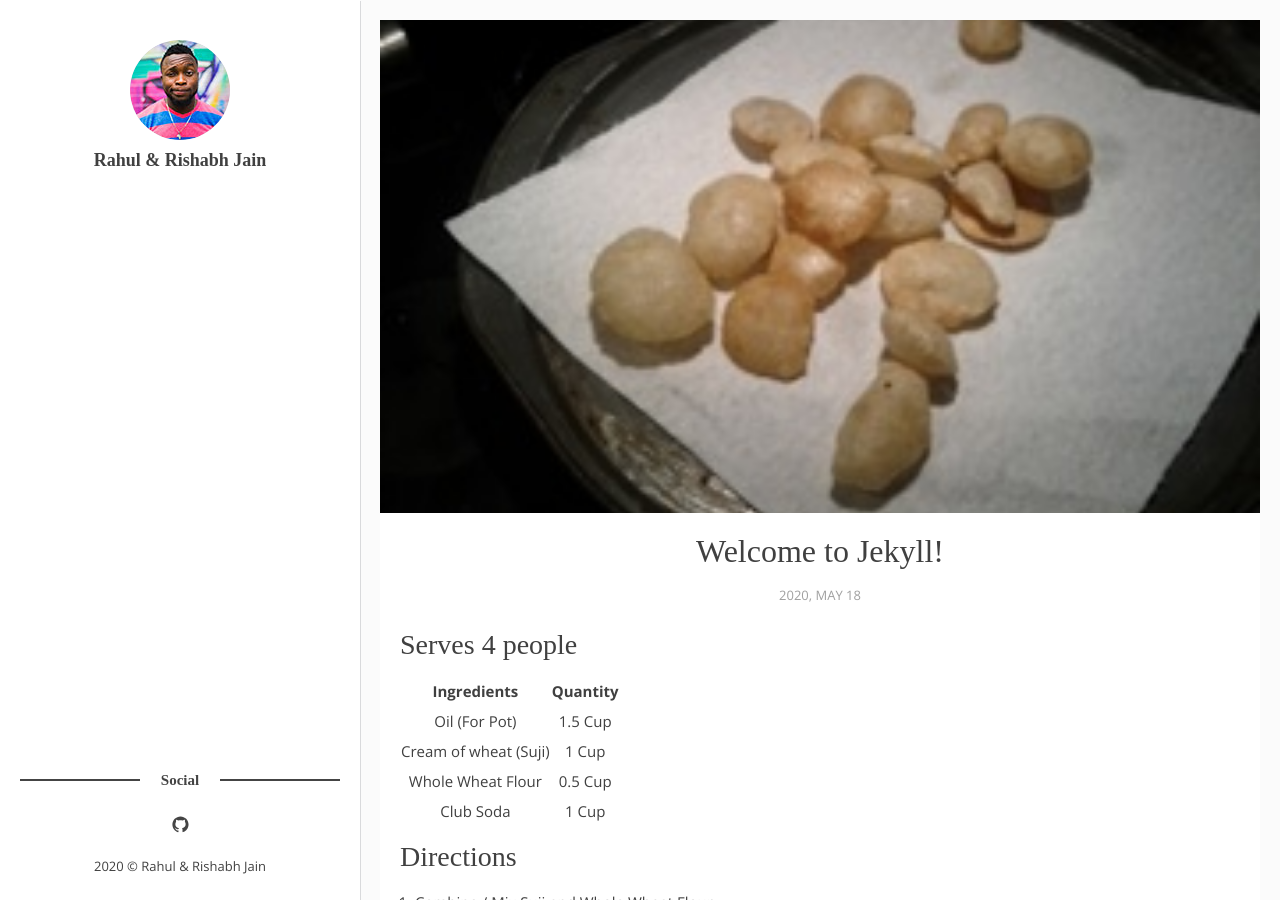
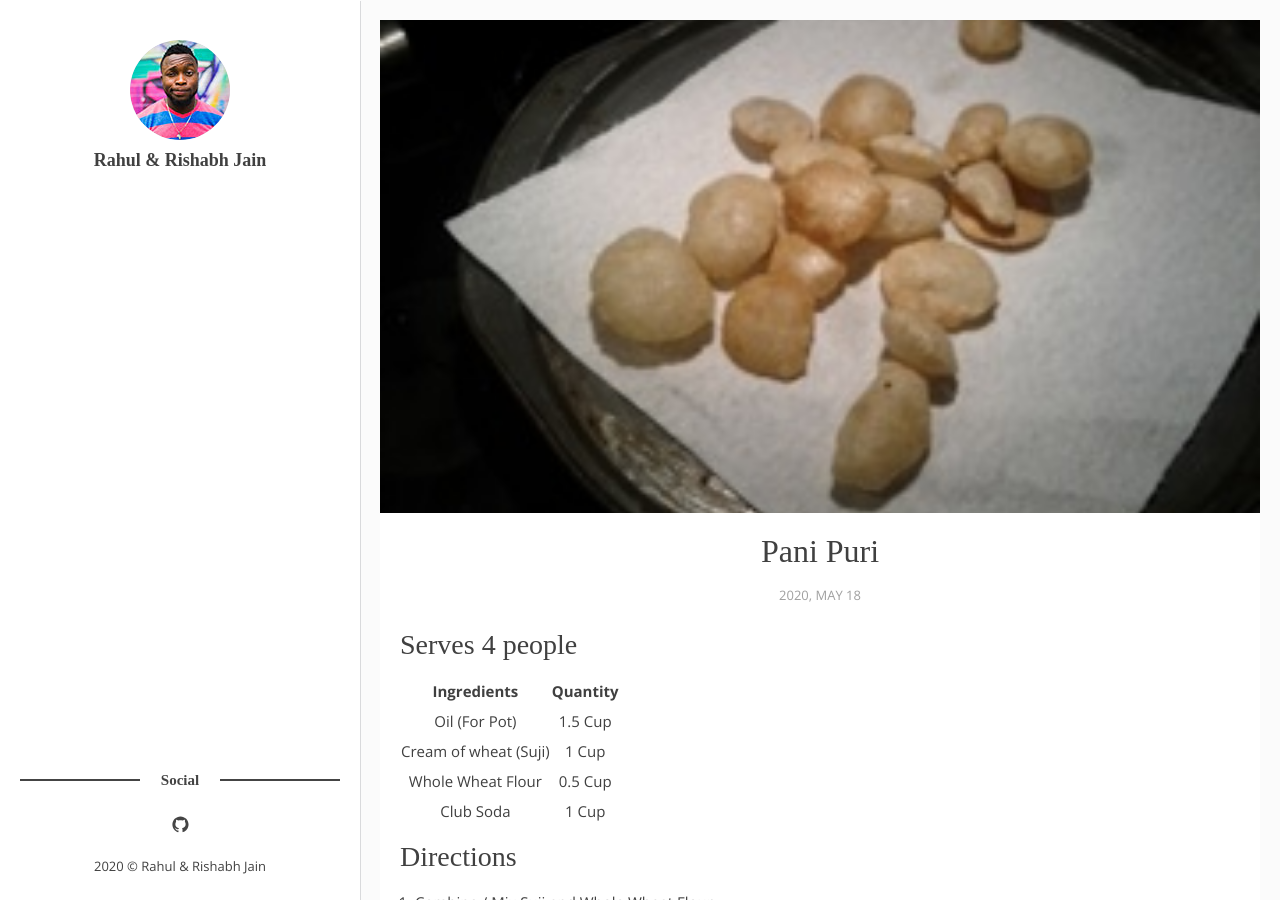
Before and after one commit to JainRecipes/JainRecipes.github.io, a Jekyll site: the page built from _posts/2020-05-18-pani-puri.markdown, in a window 1280 px wide and 900 px high. Built offline with Jekyll 4.4.1, drawn with Linux system fonts in a browser that asks for light colours; some web fonts are replaced.

Commit message:
Pani Puri Update

```diff
--- a/_posts/2020-05-18-pani-puri.markdown
+++ b/_posts/2020-05-18-pani-puri.markdown
@@ -1,6 +1,6 @@
 ---
 layout: post
-title: "Welcome to Jekyll!"
+title: "Pani Puri"
 date: 2020-05-18 13:41:18 -0500
 image: pani-puri.jpg
 tags: [Snacks, Appetizers]
```
